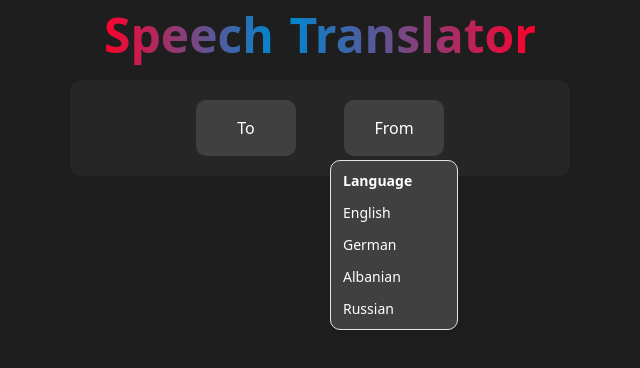
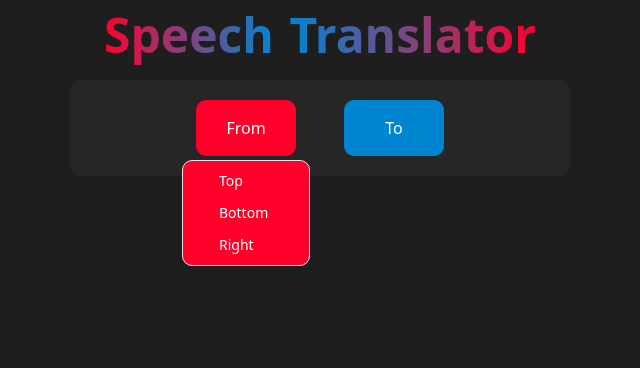
Before and after one commit to codify4/nextJS_Projects, a Next.js app in the folder speech_translator/: page / in a window 1280 px wide. Both pictures are taken after a click on the button "From". Shown: the top 368 px of the page, without its empty margins (320-960 px from the left). Built offline with nearby package versions, Linux system fonts and the light colour scheme.

Commit message:
langPicker UI update

```diff
--- a/speech_translator/app/page.tsx
+++ b/speech_translator/app/page.tsx
@@ -11,8 +11,8 @@ const Home = () => {
       </h1>
 
       <div className='inline-flex items-center justify-center mt-5 w-[500px] bg-neutral-800 rounded-xl'>
+        <LanguagePicker name='From' />
         <LanguagePicker name='To' />
-        <LanguagePicker name='From' />
       </div>
     </main>
   )
--- a/speech_translator/components/LanguagePicker.tsx
+++ b/speech_translator/components/LanguagePicker.tsx
@@ -1,34 +1,62 @@
-import React from 'react'
+"use client"
+
+import React, { useState } from 'react'
 import {
     DropdownMenu,
     DropdownMenuContent,
     DropdownMenuItem,
     DropdownMenuLabel,
+    DropdownMenuRadioGroup,
+    DropdownMenuRadioItem,
     DropdownMenuSeparator,
     DropdownMenuTrigger,
   } from "@/components/ui/dropdown-menu"
-import Button from './Button';
 
 type LanguagePickerProps = {
     name: string;
-    fromLang?: string;
-    toLang?: string;
+    onLangChange?: (lang: string) => void;
 }
 
-const LanguagePicker = ({ name, fromLang, toLang }: LanguagePickerProps) => {
+const LanguagePicker = ({ name, onLangChange }: LanguagePickerProps) => {
+
+  const [value, setValue] = useState('');
+
+  const handleLangChange = (lang: string) => {
+    setValue(lang);
+    onLangChange(lang);
+  }
   return (
     <div>
-        <DropdownMenu>
-            <DropdownMenuTrigger className='mx-6 my-5 px-5 py-4 text-center w-[100px] bg-neutral-700 rounded-[10px] text-white active:'>
-                <Button name={name}/>
-            </DropdownMenuTrigger>
-            <DropdownMenuContent className='bg-neutral-700 text-white rounded-[10px]'>
-                <DropdownMenuLabel>Language</DropdownMenuLabel>
-                <DropdownMenuItem className='rounded'>English</DropdownMenuItem>
-                <DropdownMenuItem className='rounded'>German</DropdownMenuItem>
-                <DropdownMenuItem className='rounded'>Albanian</DropdownMenuItem>
-                <DropdownMenuItem className='rounded'>Russian</DropdownMenuItem>
-            </DropdownMenuContent>
+        <DropdownMenu >
+            {
+              name === 'From' ? (
+                <DropdownMenuTrigger className='mx-6 my-5 px-5 py-4 text-center w-[100px] rounded-[10px] text-white bg-[#FF002B]'>
+                  {name}
+                </DropdownMenuTrigger>
+              ): (
+                <DropdownMenuTrigger className='mx-6 my-5 px-5 py-4 text-center w-[100px] rounded-[10px] text-white bg-[#0086D1]'>
+                  {name}
+                </DropdownMenuTrigger>
+              )
+            }
+            {name === 'From' ? (
+                <DropdownMenuContent className='bg-[#FF002B] text-white rounded-[10px]'>
+                  <DropdownMenuRadioGroup value={value} onValueChange={handleLangChange}>
+                    <DropdownMenuRadioItem value="top" className='rounded-[5px]'>Top</DropdownMenuRadioItem>
+                    <DropdownMenuRadioItem value="bottom" className='rounded-[7px]'>Bottom</DropdownMenuRadioItem>
+                    <DropdownMenuRadioItem value="right" className='rounded-[7px]'>Right</DropdownMenuRadioItem>
+                  </DropdownMenuRadioGroup>
+                </DropdownMenuContent>
+              ): (
+                <DropdownMenuContent className='bg-[#0086D1] text-white rounded-[10px]'>
+                          <DropdownMenuRadioGroup value={value} onValueChange={handleLangChange}>
+                            <DropdownMenuRadioItem value="top" className='rounded-[7px]'>Top</DropdownMenuRadioItem>
+                            <DropdownMenuRadioItem value="bottom" className='rounded-[7px]'>Bottom</DropdownMenuRadioItem>
+                            <DropdownMenuRadioItem value="right" className='rounded-[7px]'>Right</DropdownMenuRadioItem>
+                          </DropdownMenuRadioGroup>
+                </DropdownMenuContent>
+              )
+            }
         </DropdownMenu>
 
     </div>
```
